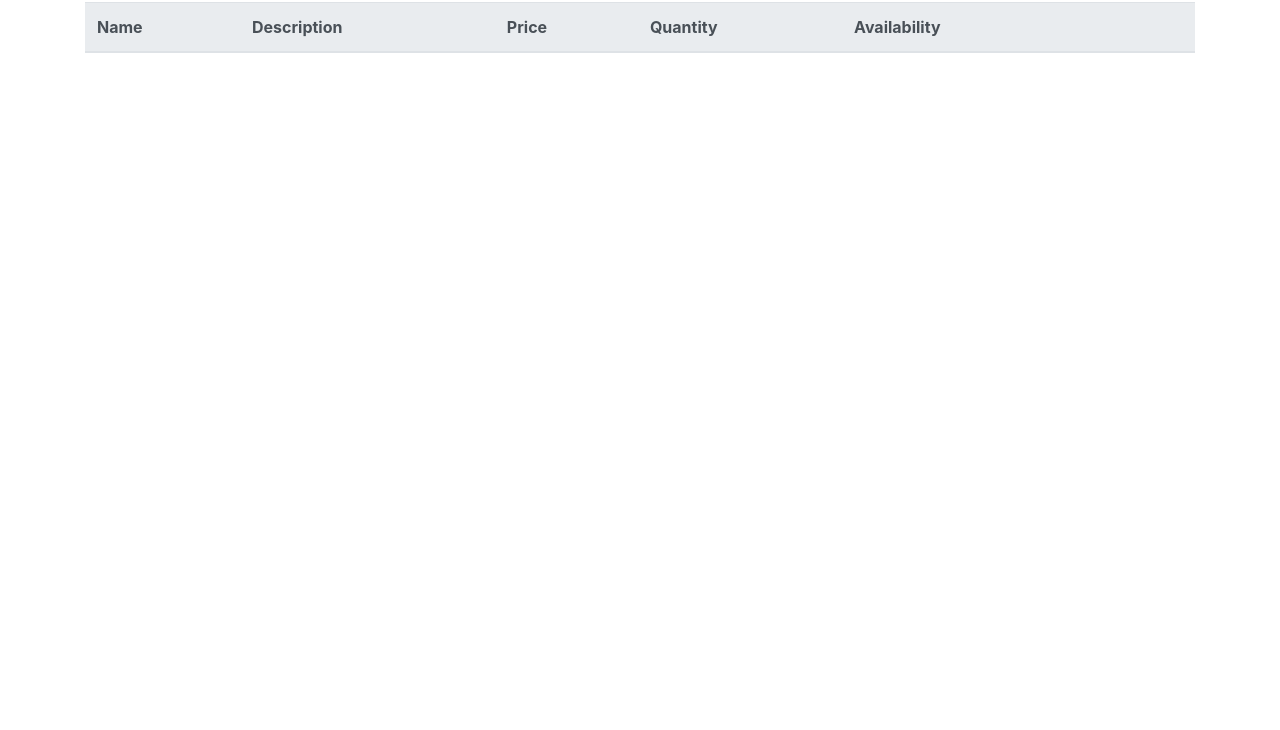
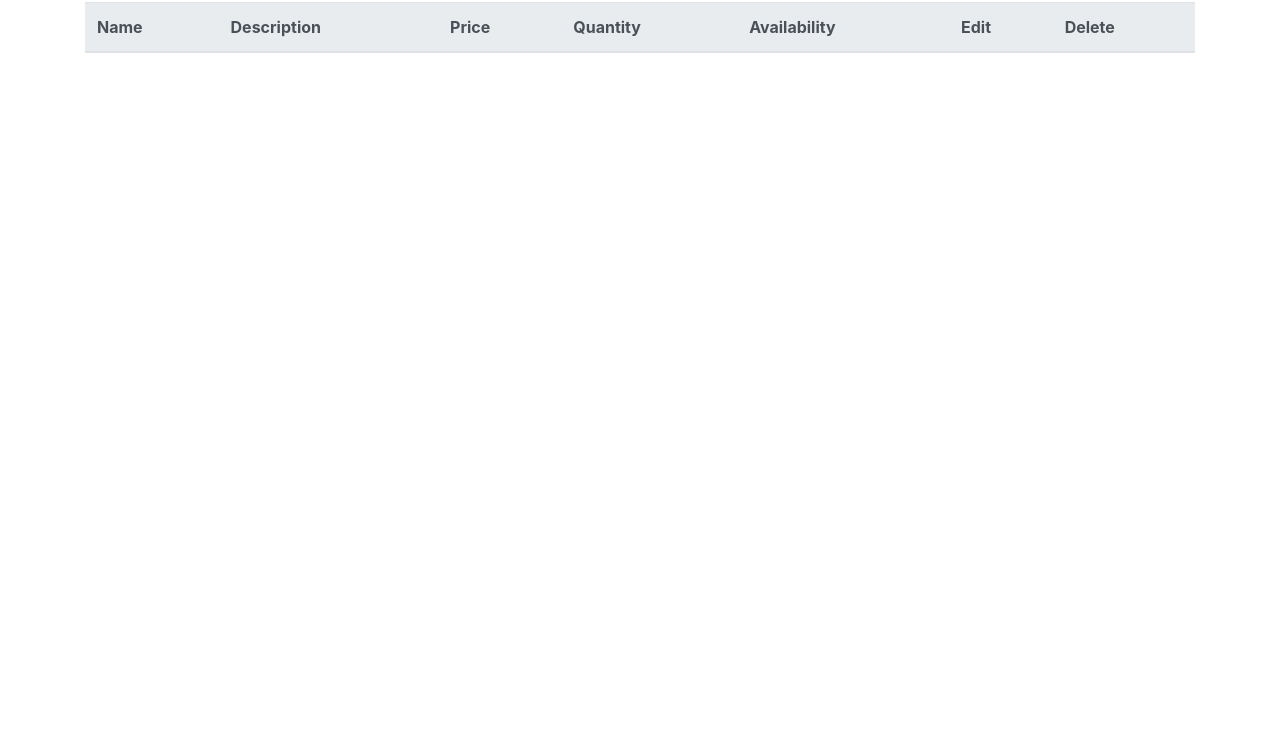
Before and after one commit to FitsumMehari/yenetacodeentry, a website: page app/pages/home.html in a window 1280 px wide. Shown: the part 70-800 px from the top of the page. Drawn offline with Linux system fonts and the light colour scheme; no server answers.

Commit message:
add edit and delete table heads

```diff
--- a/app/pages/home.html
+++ b/app/pages/home.html
@@ -25,8 +25,8 @@
                     <th scope="col">Price</th>
                     <th scope="col">Quantity</th>
                     <th scope="col">Availability</th>
-                    <th scope="col"></th>
-                    <th scope="col"></th>
+                    <th scope="col">Edit</th>
+                    <th scope="col">Delete</th>
                 </tr>
             </thead>
             <tbody></tbody>
```
